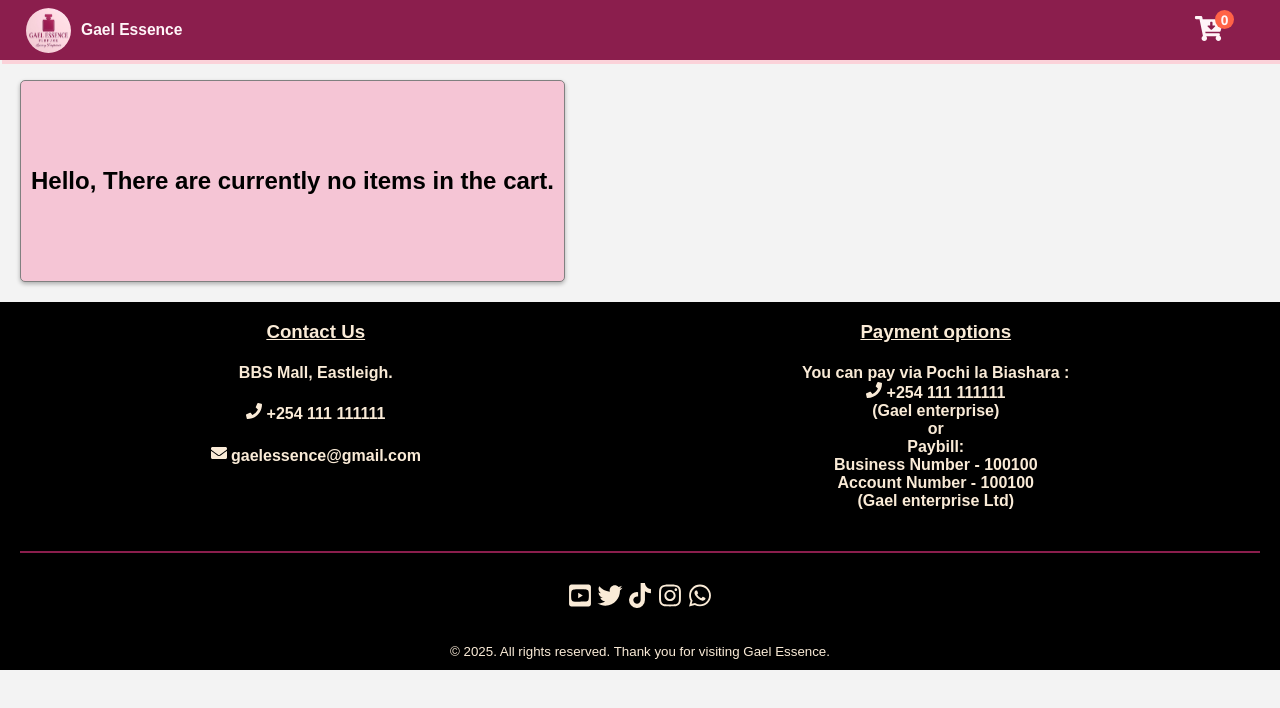
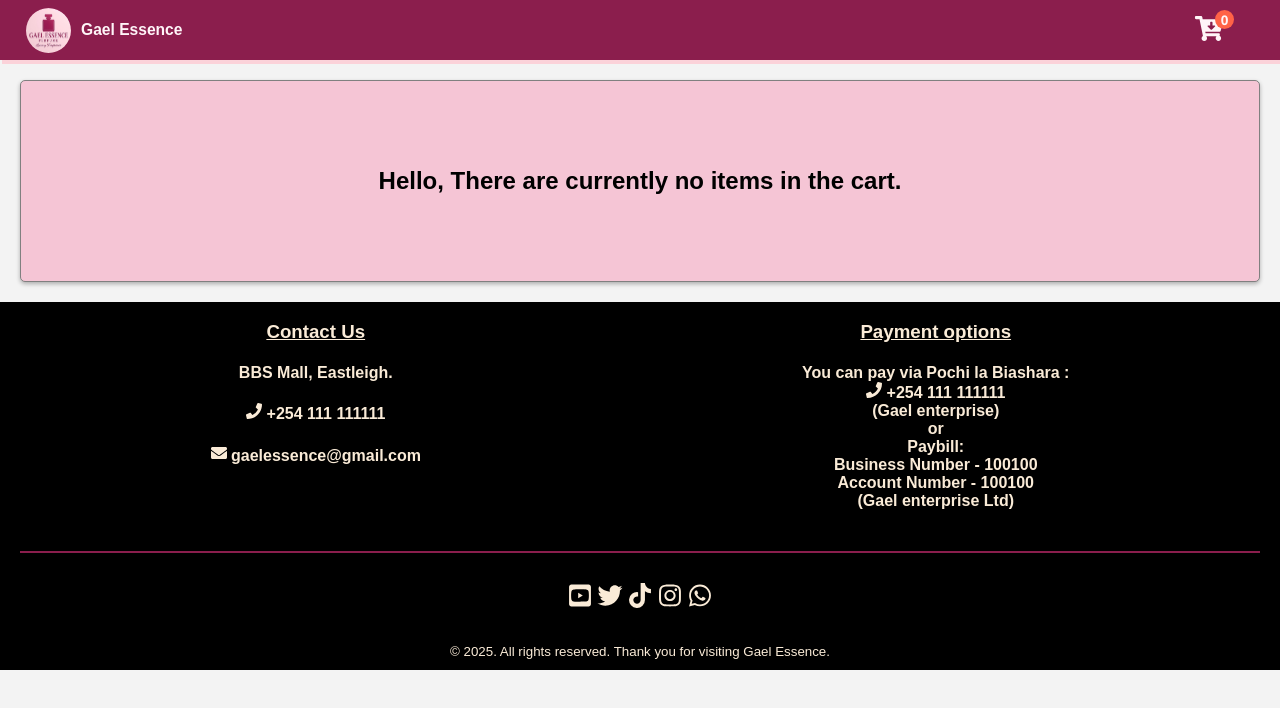
Before and after one commit to KenKambi/gael, a React (Vite) app: page /cart in a window 1280 px wide. Shown: the top 708 px of the page. Built offline with nearby package versions, Linux system fonts and the light colour scheme.

Commit message:
cart page updates with icons

```diff
--- a/components/cartpage/CartPage.jsx
+++ b/components/cartpage/CartPage.jsx
@@ -1,4 +1,5 @@
 import { DiVim } from "react-icons/di";
+import { FaWhatsapp } from "react-icons/fa";
 import "../cartpage/style.css";
 
 export default function CartPage(props) {
@@ -35,7 +36,6 @@
       ) : (
         <div className="ordered-list">
           <h3> Your Cart :</h3>
-
           {props.cart.map((item) => {
             return (
               <div className="cart-display">
@@ -62,7 +62,7 @@
           <button> Order via Intagram</button>
         </a> */}
           <a href={whatsappLink} target="_blank">
-            <button> Order via Whatsapp</button>
+            <button> Order via Whatsapp <FaWhatsapp/> </button>
           </a>
         </div>
       ) : (
--- a/components/cartpage/style.css
+++ b/components/cartpage/style.css
@@ -19,10 +19,12 @@
 }
 
 .no-items {
-  margin: 80px 20px 0 20px;
+  margin-top: 80px ;
+  margin-left: 20px;
+  margin-right: 20px;
   height: 200px;
   background-color: #f5c5d5;
-  width: auto;
+  width: 100%;
   /* max-width: 630px; */
   display: flex;
   flex-direction: row;
```
